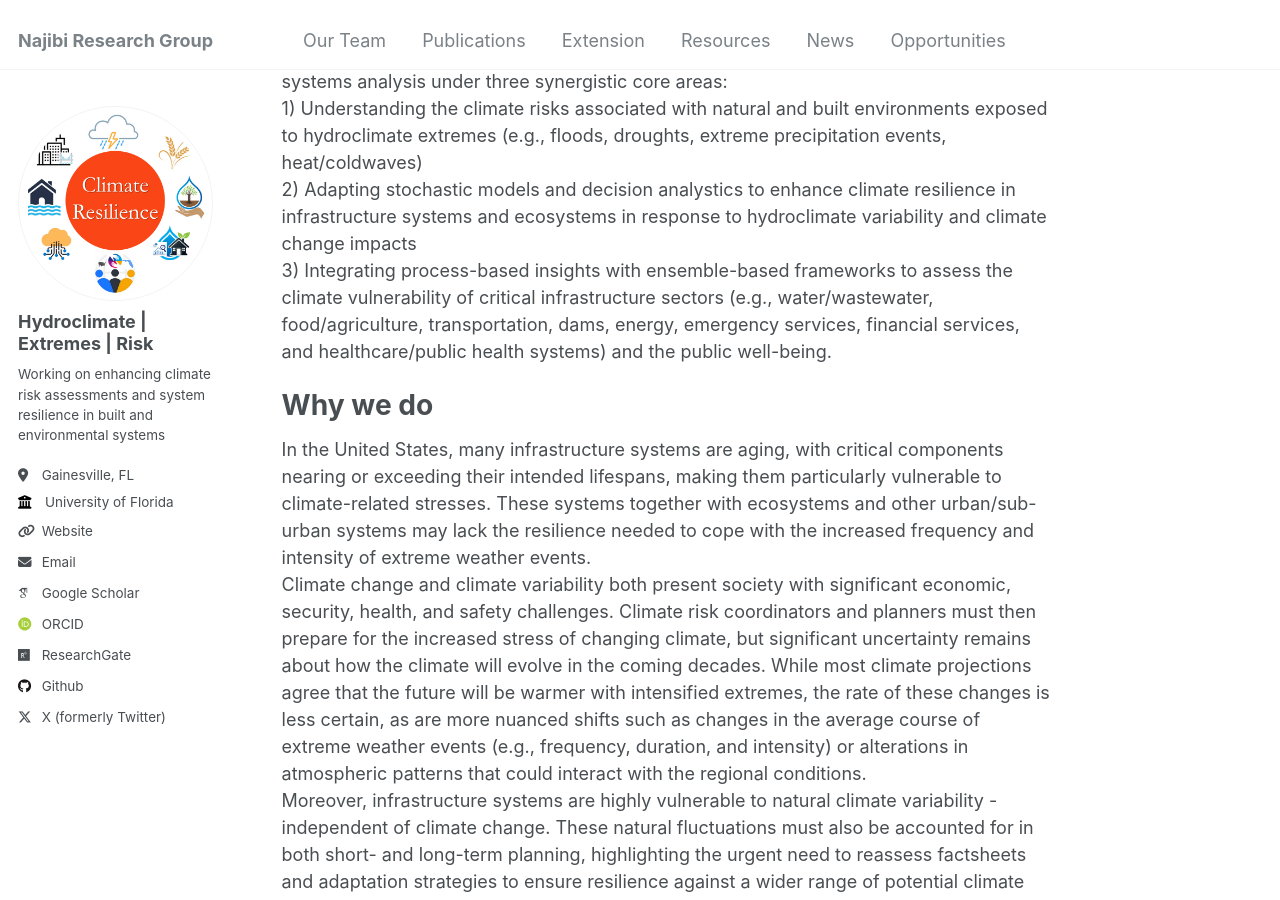
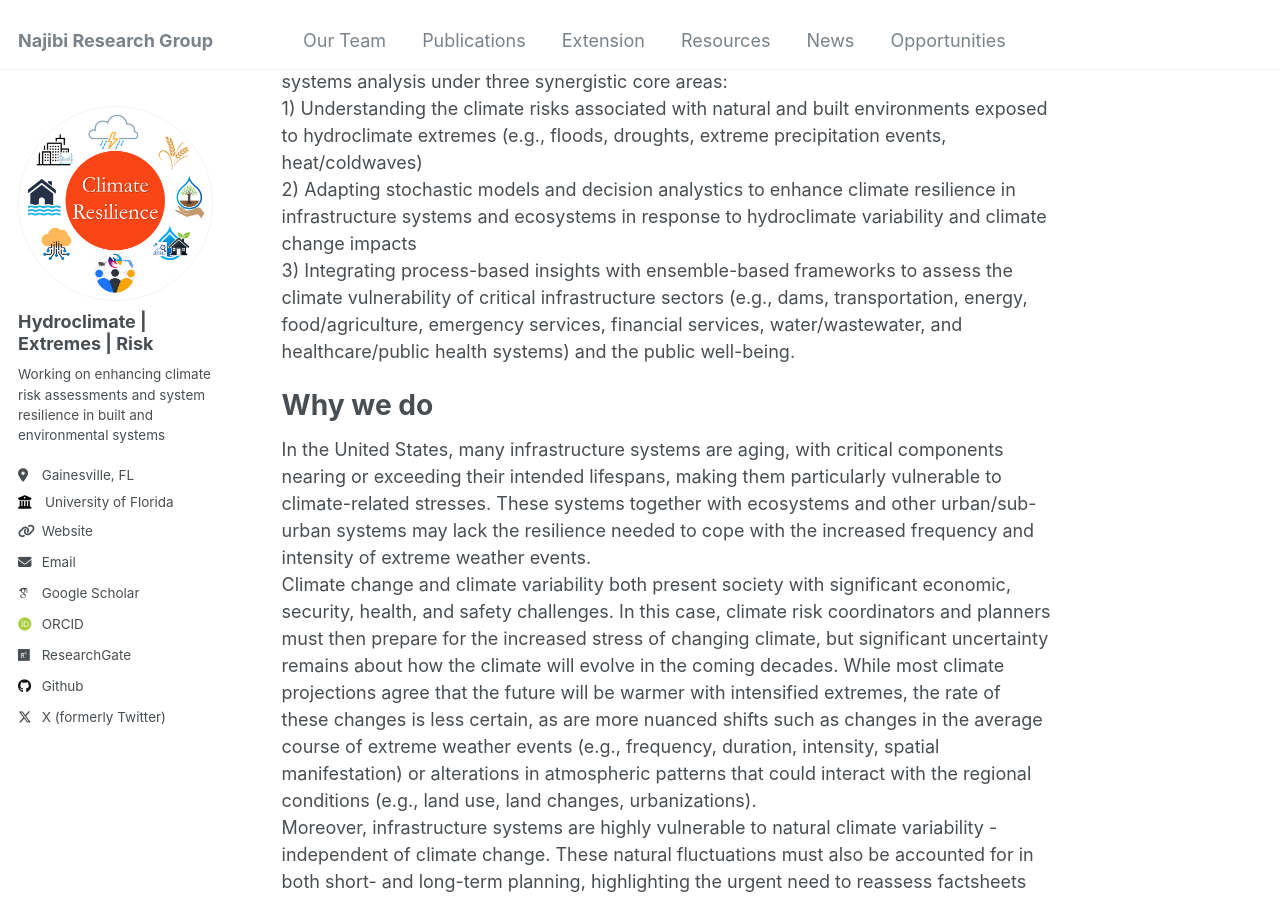
Before and after one commit to nassernajibi/lab, a Jekyll site: the page built from _pages/about.md, in a window 1280 px wide and 900 px high, scrolled down 922 px. Built offline with Jekyll 4.4.1, drawn with Linux system fonts in a browser that asks for light colours; some web fonts are replaced.

Commit message:
Update pages

```diff
--- a/_pages/about.md
+++ b/_pages/about.md
@@ -20,12 +20,12 @@ What we do
 Our focus is on improving traditional perspectives centered on multi-scale hydroclimate systems analysis under three synergistic core areas:<br/>
 1) Understanding the climate risks associated with natural and built environments exposed to hydroclimate extremes (e.g., floods, droughts, extreme precipitation events, heat/coldwaves)<br/>
 2) Adapting stochastic models and decision analystics to enhance climate resilience in infrastructure systems and ecosystems in response to hydroclimate variability and climate change impacts<br/>
-3) Integrating process-based insights with ensemble-based frameworks to assess the climate vulnerability of critical infrastructure sectors (e.g., water/wastewater, food/agriculture, transportation, dams, energy, emergency services, financial services, and healthcare/public health systems) and the public well-being.<br/>
+3) Integrating process-based insights with ensemble-based frameworks to assess the climate vulnerability of critical infrastructure sectors (e.g., dams, transportation, energy, food/agriculture, emergency services, financial services, water/wastewater, and healthcare/public health systems) and the public well-being.<br/>
 
 Why we do
 ======
 In the United States, many infrastructure systems are aging, with critical components nearing or exceeding their intended lifespans, making them particularly vulnerable to climate-related stresses. These systems together with ecosystems and other urban/sub-urban systems may lack the resilience needed to cope with the increased frequency and intensity of extreme weather events.<br/>
-Climate change and climate variability both present society with significant economic, security, health, and safety challenges. Climate risk coordinators and planners must then prepare for the increased stress of changing climate, but significant uncertainty remains about how the climate will evolve in the coming decades. While most climate projections agree that the future will be warmer with intensified extremes, the rate of these changes is less certain, as are more nuanced shifts such as changes in the average course of extreme weather events (e.g., frequency, duration, and intensity) or alterations in atmospheric patterns that could interact with the regional conditions.<br/>
+Climate change and climate variability both present society with significant economic, security, health, and safety challenges. In this case, climate risk coordinators and planners must then prepare for the increased stress of changing climate, but significant uncertainty remains about how the climate will evolve in the coming decades. While most climate projections agree that the future will be warmer with intensified extremes, the rate of these changes is less certain, as are more nuanced shifts such as changes in the average course of extreme weather events (e.g., frequency, duration, intensity, spatial manifestation) or alterations in atmospheric patterns that could interact with the regional conditions (e.g., land use, land changes, urbanizations).<br/>
 Moreover, infrastructure systems are highly vulnerable to natural climate variability -independent of climate change. These natural fluctuations must also be accounted for in both short- and long-term planning, highlighting the urgent need to reassess factsheets and adaptation strategies to ensure resilience against a wider range of potential climate risks.
 
 Where we are
```
